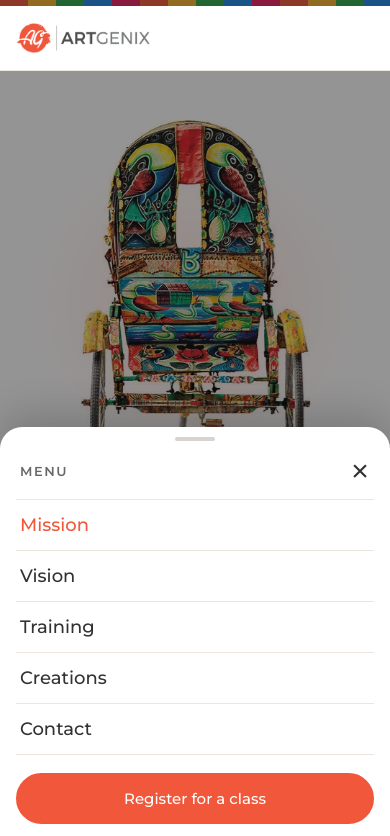
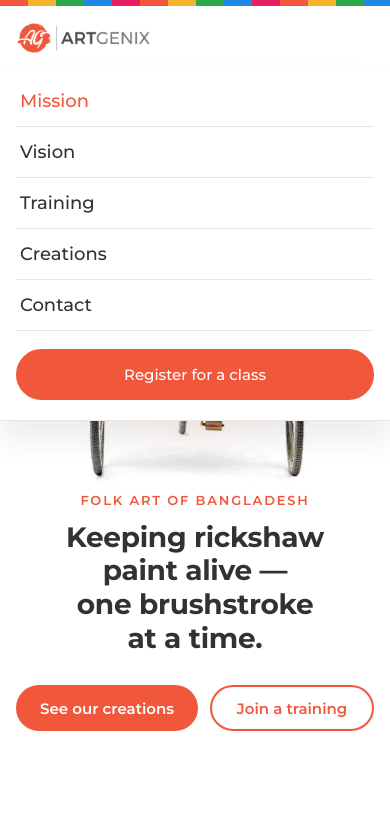
Before and after one commit to RahmanEmon27/artgenix-digital-brochure, a plain HTML site: page index.html in a window 390 px wide. Both pictures are taken after a click on the button "Open menu". Shown: the top 836 px of the page. Drawn offline with Linux system fonts and the light colour scheme.

Commit message:
Mobile menu opens from the top again
Co-Authored-By: Claude Opus 5.5 <noreply@anthropic.com>

```diff
--- a/css/style.css
+++ b/css/style.css
@@ -474,8 +474,7 @@ p { margin: 0 0 1em; }
 }
 
 /* ---------- Mobile menu (hamburger) ---------- */
-.menu-toggle, .nav-cta, .menu-backdrop, .sheet-head { display: none; }
-@media (max-width: 899px) { .menu-backdrop { display: block; } }
+.menu-toggle, .nav-cta { display: none; }
 @media (max-width: 899px) {
   .topbar { grid-template-columns: auto auto; justify-content: space-between; }
   .menu-toggle {
@@ -503,74 +502,31 @@ p { margin: 0 0 1em; }
   .topbar.is-open .menu-toggle span:nth-child(2) { opacity: 0; }
   .topbar.is-open .menu-toggle span:nth-child(3) { transform: translateY(-7px) rotate(-45deg); }
 
-  /* backdrop-filter would trap the fixed bottom sheet inside the header */
-  .topbar { background: #fff; backdrop-filter: none; -webkit-backdrop-filter: none; }
-
-  /* Bottom sheet: slides up from the bottom so links are in thumb reach */
+  /* Drop-down menu: opens from the top, right under the header */
   .nav {
-    position: fixed;
-    z-index: 40;
-    left: 0; right: 0; bottom: 0;
+    position: absolute;
+    top: 100%;
+    left: 0; right: 0;
     flex-direction: column;
     gap: 0;
     margin: 0;
-    padding: 10px var(--gutter) max(20px, env(safe-area-inset-bottom));
+    padding: 6px var(--gutter) 20px;
     background: #fff;
-    border-radius: 22px 22px 0 0;
-    box-shadow: 0 -12px 40px rgba(0, 0, 0, .18);
-    max-height: 85dvh;
+    border-bottom: 1px solid var(--line);
+    box-shadow: 0 18px 30px rgba(0, 0, 0, .08);
+    max-height: calc(100dvh - 70px);
     overflow-y: auto;
+    opacity: 0;
     visibility: hidden;
-    transform: translateY(100%);
-    transition: transform .28s cubic-bezier(.2, .8, .2, 1), visibility 0s linear .28s;
-  }
-  .nav::before { /* grab handle */
-    content: "";
-    display: block;
-    width: 40px; height: 4px;
-    margin: 0 auto 8px;
-    border-radius: 4px;
-    background: #D9D3CF;
+    transform: translateY(-8px);
+    transition: opacity .2s ease, transform .2s ease, visibility 0s linear .2s;
   }
   .topbar.is-open .nav {
+    opacity: 1;
     visibility: visible;
     transform: none;
-    transition: transform .28s cubic-bezier(.2, .8, .2, 1);
+    transition: opacity .2s ease, transform .2s ease;
   }
-  .menu-backdrop {
-    position: fixed;
-    inset: 0;
-    z-index: 15; /* under the header (z 20), which holds the sheet */
-    background: rgba(20, 18, 19, .45);
-    opacity: 0;
-    visibility: hidden;
-    transition: opacity .25s ease, visibility 0s linear .25s;
-  }
-  .menu-backdrop.is-open { opacity: 1; visibility: visible; transition: opacity .25s ease; }
-  body.menu-open { overflow: hidden; }
-  .sheet-head {
-    display: flex;
-    align-items: center;
-    justify-content: space-between;
-    padding: 0 0 6px 4px;
-    border-bottom: 1px solid var(--line);
-    font: 600 13px/1 var(--head);
-    letter-spacing: .12em;
-    text-transform: uppercase;
-    color: var(--muted);
-  }
-  .sheet-close {
-    width: 44px; height: 44px;
-    margin-right: -8px;
-    border: 0;
-    border-radius: 50%;
-    background: transparent;
-    color: var(--ink);
-    font-size: 30px;
-    line-height: 1;
-    cursor: pointer;
-  }
-  .sheet-close:hover { background: var(--bg-alt); }
   .nav a {
     padding: 16px 4px;
     border-radius: 0;
@@ -591,7 +547,7 @@ p { margin: 0 0 1em; }
   .nav .nav-cta:hover { color: #fff; }
 }
 @media (max-width: 899px) and (prefers-reduced-motion: reduce) {
-  .nav, .topbar.is-open .nav, .menu-toggle span, .menu-backdrop { transition: none; }
+  .nav, .topbar.is-open .nav, .menu-toggle span { transition: none; }
 }
 
 /* ---------- Mobile ---------- */
--- a/index.html
+++ b/index.html
@@ -14,7 +14,7 @@
   <link rel="preconnect" href="https://fonts.googleapis.com">
   <link rel="preconnect" href="https://fonts.gstatic.com" crossorigin>
   <link href="https://fonts.googleapis.com/css2?family=Montserrat:wght@500;600;700&family=Roboto:wght@400;500&display=swap" rel="stylesheet">
-  <link rel="stylesheet" href="css/style.css?v=17">
+  <link rel="stylesheet" href="css/style.css?v=18">
 </head>
 <body>
   <div class="rickshaw-band" id="top" aria-hidden="true"></div>
@@ -27,10 +27,6 @@
       <span></span><span></span><span></span>
     </button>
     <nav class="nav" id="siteNav" aria-label="Brochure sections">
-      <div class="sheet-head">
-        <span>Menu</span>
-        <button class="sheet-close" id="sheetClose" type="button" aria-label="Close menu">&times;</button>
-      </div>
       <a href="#mission">Mission</a>
       <a href="#vision">Vision</a>
       <a href="#training">Training</a>
@@ -42,7 +38,6 @@
     <a class="btn btn-small" href="assets/artgenix-brochure.pdf" download>PDF</a>
     -->
   </header>
-  <div class="menu-backdrop" id="menuBackdrop" aria-hidden="true"></div>
 
   <main>
     <!-- COVER -->
@@ -207,6 +202,6 @@
     <p class="lb-caption" id="lbCap"></p>
   </div>
 
-  <script src="js/main.js?v=11"></script>
+  <script src="js/main.js?v=12"></script>
 </body>
 </html>
--- a/js/main.js
+++ b/js/main.js
@@ -312,35 +312,11 @@
   // Mobile menu (hamburger)
   var topbar = document.querySelector(".topbar");
   var menuBtn = document.getElementById("menuToggle");
-  var sheet = document.getElementById("siteNav");
-  var backdrop = document.getElementById("menuBackdrop");
   function setMenu(open) {
     topbar.classList.toggle("is-open", open);
-    backdrop.classList.toggle("is-open", open);
-    document.body.classList.toggle("menu-open", open);
     menuBtn.setAttribute("aria-expanded", open);
     menuBtn.setAttribute("aria-label", open ? "Close menu" : "Open menu");
-    sheet.style.transform = "";
   }
-  backdrop.addEventListener("click", function () { setMenu(false); });
-  document.getElementById("sheetClose").addEventListener("click", function () { setMenu(false); menuBtn.focus(); });
-  // Swipe the sheet down to close it
-  var y0 = null;
-  sheet.addEventListener("touchstart", function (e) {
-    y0 = sheet.scrollTop <= 0 ? e.touches[0].clientY : null;
-  }, { passive: true });
-  sheet.addEventListener("touchmove", function (e) {
-    if (y0 === null) return;
-    var dy = e.touches[0].clientY - y0;
-    if (dy > 0) { sheet.style.transition = "none"; sheet.style.transform = "translateY(" + dy + "px)"; }
-  }, { passive: true });
-  sheet.addEventListener("touchend", function (e) {
-    if (y0 === null) return;
-    var dy = e.changedTouches[0].clientY - y0;
-    sheet.style.transition = "";
-    y0 = null;
-    if (dy > 80) setMenu(false); else sheet.style.transform = "";
-  });
   menuBtn.addEventListener("click", function () { setMenu(!topbar.classList.contains("is-open")); });
   document.getElementById("siteNav").addEventListener("click", function (e) {
     if (e.target.closest("a")) setMenu(false);
```
